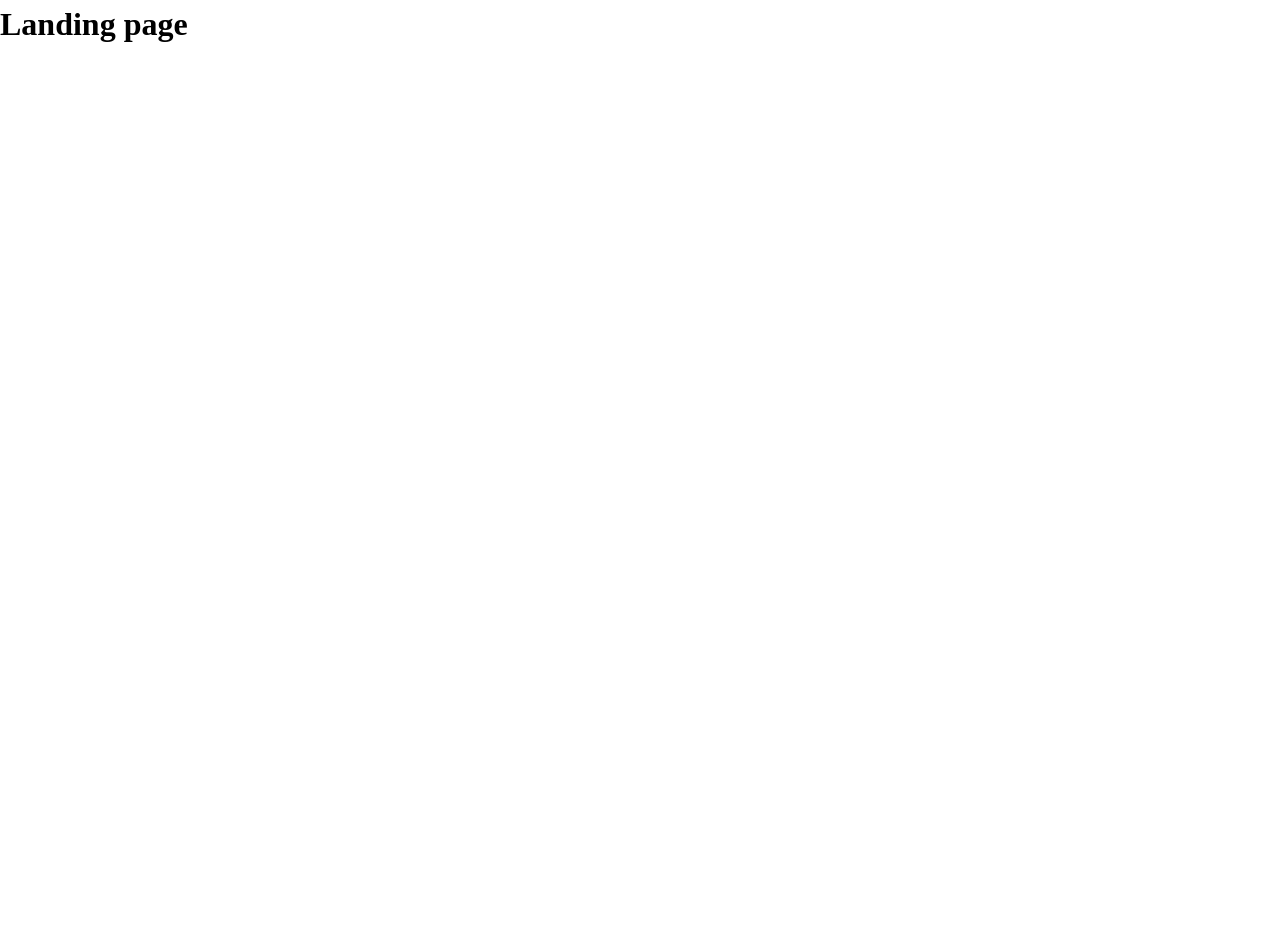
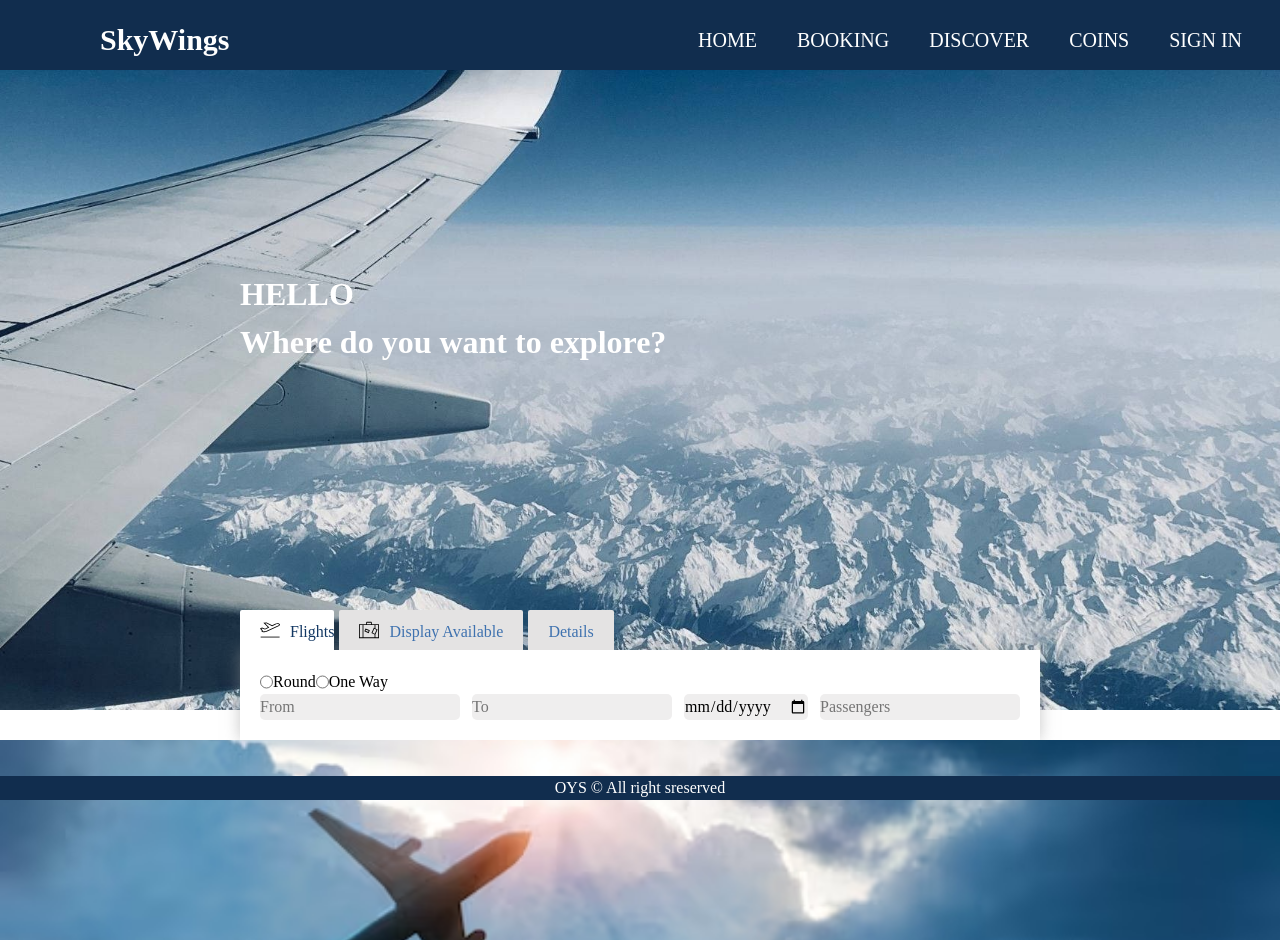
Before and after one commit to OthmanGh/Flight-System-Website, a PHP site: page /pages/landingPage.html in a window 1280 px wide. Before the commit the page is almost empty. Before the commit the page ends 42 px from the top, so only its background shows below. Run offline with PHP 8.4, Linux system fonts and the light colour scheme.

Commit message:
update landing page

```diff
--- a/frontend/pages/landingPage.html
+++ b/frontend/pages/landingPage.html
@@ -7,8 +7,88 @@
     <link rel="stylesheet" href="../styles/common/utilities.css">
     <link rel="stylesheet" href="../styles/style.css">
     <link rel="stylesheet" href="../styles/pages/landing-page.css">
+
   </head>
   <body>
-    <h1>Landing page</h1>
-  </body>
+    <nav>
+      <input type="checkbox" id="check">
+      <label for="check" class="checkbtn">
+        <i class="fas fa-bars"></i>
+      </label>
+      <label class="logo">SkyWings</label>
+      <ul>
+        <li><a class="active" href="#">Home</a></li>
+        <li><a href="#">Booking</a></li>
+        <li><a href="#">Discover</a></li>
+        <li><a href="#">Coins</a></li>
+        <li><a href="#">SIGN IN</a></li>
+      </ul>
+    </nav>
+    <div class="bgimg-1">
+    <h1 class="slogan">HELLO<br>Where do you want to explore?</h1>
+    </div>
+    <div class="container">
+      <div class="tab-buttons">
+      <button class="tab-button active-tab-button flex row" onclick="toggleTab(0)"><img class="icon flex row" src="../styles/assets/flight.svg">Flights</button>
+      <button class="tab-button flex row" onclick="toggleTab(1)"><img class="icon flex row" src="../styles/assets/suitcase.svg">Display Available</button>
+      <button class="tab-button flex row" onclick="toggleTab(2)">Details</button>
+    </div>
+  <div class="tab" id="tab1">
+    <div class="flex row">
+      <input type="radio" id="round">
+      <label for="round">Round</label><br>
+      <input type="radio" id="oneWay">
+      <label for="oneWay">One Way</label><br>
+    </div>
+      <div >
+        <form class="flex row j-s__between">
+          <input type="text" id="departure" placeholder="From">
+          <input type="text" id="arrival" placeholder="To">
+          <input type="date" id="date" placeholder="Date">
+          <input type="number" id="person" placeholder="Passengers">
+        </form>
+      </div>
+  </div>
+  <div class="tab" id="tab2">
+
+  </div>
+  <div class="tab" id="tab3">
+      <h2>Tab 3 Content</h2>
+      <p>Description for Tab 3 goes here.</p>
+  </div>
+    </div>
+    <div class="flex row">
+      <div class="flex column">
+        <div>
+
+        </div>
+        <div>
+
+        </div>
+      </div>
+      <div class="flex column">
+        <div>
+
+        </div>
+        <div>
+
+        </div>
+      </div>
+      <div class="flex column">
+        <div>
+
+        </div>
+        <div>
+
+        </div>
+      </div>
+    </div>
+    <div class="bgimg-2">
+
+    </div>
+    <script src="../scripts/landing-page.js"></script>
+    </body>
+    <footer class="footer">
+      OYS © All right sreserved
+    </footer>
 </html>
--- /dev/null
+++ b/frontend/scripts/landing-page.js
@@ -0,0 +1,18 @@
+function toggleTab(tabIndex) {
+    let tabs = document.getElementsByClassName("tab");
+    for (let i = 0; i < tabs.length; i++) {
+        tabs[i].style.display = "none";
+    }
+    tabs[tabIndex].style.display = "block";
+
+    // Remove the 'active-tab-button' class from all buttons
+    let buttons = document.getElementsByClassName("tab-button");
+    for (let i = 0; i < buttons.length; i++) {
+        buttons[i].classList.remove("active-tab-button");
+    }
+
+    // Add the 'active-tab-button' class to the clicked button
+    buttons[tabIndex].classList.add("active-tab-button");
+  }
+
+  toggleTab(0);
--- a/frontend/styles/pages/landing-page.css
+++ b/frontend/styles/pages/landing-page.css
@@ -0,0 +1,203 @@
+body, html {
+    height: 100%;
+    margin: 0;
+  }
+
+  *{
+    padding: 0;
+    margin: 0;
+    text-decoration: none;
+    list-style: none;
+    box-sizing: border-box;
+  }
+
+  body{
+    font-family: montserrat;
+  }
+
+  nav{
+    background: #112D4E;
+    height: 7rem;
+    width: 100%;
+  }
+
+  label.logo{
+    color: white;
+    font-size: 3rem;
+    line-height: 80px;
+    padding: 0 100px;
+    font-weight: bold;
+  }
+
+  nav ul{
+    float: right;
+    margin-right: 20px;
+  }
+
+  nav ul li{
+    display: inline-block;
+    line-height: 80px;
+    margin: 0 5px;
+  }
+
+  nav ul li a{
+    color: white;
+    font-size: 2rem;
+    padding: 7px 13px;
+    border-radius: 3px;
+    text-transform: uppercase;
+  }
+
+  a:hover{
+    background: #133863;
+    transition: .5s;
+  }
+
+  .checkbtn{
+    font-size: 30px;
+    color: white;
+    float: right;
+    line-height: 80px;
+    margin-right: 40px;
+    cursor: pointer;
+    display: none;
+  }
+
+  #check{
+    display: none;
+  }
+
+
+
+  .bgimg-1, .bgimg-2, .bgimg-3 {
+    background-position: center;
+    background-repeat: no-repeat;
+    background-size: cover;
+  }
+
+  .bgimg-1 {
+    background-image: url("../assets/wing.jpg");
+    height: 80%;
+  }
+  .bgimg-2 {
+    background-image: url("../assets/airplane.avif");
+    height: 20rem;
+  }
+
+.slogan{
+    padding-top: 20rem;
+    margin-bottom: auto;
+    margin:auto;
+    max-width: 80rem;
+    color: white;
+
+}
+.icon{
+    max-height: 2rem;
+    margin-right: 1rem;
+}
+  .container{
+    margin: 0 auto;
+    max-width: 80rem;
+    margin-top: -10rem;
+    z-index: 5;
+  }
+
+  .tab-buttons {
+    display: flex;
+
+  }
+
+  .tab-button {
+    background-color: #e4e3e3;
+    border: none;
+    padding: 10px 20px;
+    cursor: pointer;
+    height: 4rem;
+    border-top-left-radius:0.2rem;
+    border-top-right-radius:0.2rem;
+    margin-right: 0.5rem;
+    color:#3f72af;
+    text-align: center;
+
+  }
+
+  .tab-button:hover {
+    background-color: #ddd;
+  }
+
+  .tab {
+    display: none;
+    width: 100%;
+    padding: 20px;
+    background-color: #ffffff;
+    box-shadow: 0 0 15px #93939385;
+  }
+
+  .active-tab-button {
+    background-color: #ffffff;
+    transform-origin: bottom;
+    color:#133863;
+
+  }
+  input{
+    background-color: #efeeee;
+    border: 0;
+    border-radius: 0.5rem;
+  }
+  .footer{
+    background-color: #112D4E;
+    color: white;
+    text-align: center;
+    position: fixed;
+    left: 0;
+    bottom: 0;
+    width: 100%;
+  }
+  @media (max-width: 952px){
+    label.logo{
+      font-size: 30px;
+      padding-left: 50px;
+    }
+
+    nav ul li a{
+      font-size: 16px;
+    }
+
+  }
+
+  @media (max-width: 858px){
+    .checkbtn{
+      display: block;
+    }
+
+    ul{
+      position: fixed;
+      width: 100%;
+      height: 100vh;
+      background: #112D4E;
+      top: 80px;
+      left: -100%;
+      text-align: center;
+      transition: all .5s;
+    }
+
+    nav ul li{
+      display: block;
+      margin: 50px 0;
+      line-height: 30px;
+    }
+
+    nav ul li a{
+      font-size: 20px;
+    }
+
+    a:hover,a.active{
+      background: none;
+      color: #0082e6;
+    }
+
+    #check:checked ~ ul{
+      left: 0;
+    }
+  }
--- a/frontend/styles/style.css
+++ b/frontend/styles/style.css
@@ -52,6 +52,7 @@ html {
 
 body {
   font-size: 1.6rem;
+  font-family: sans;
 }
 
 .hidden {
```
Also changed, not shown: README.md, frontend/styles/assets/airplane.avif (added), frontend/styles/assets/flight.svg (added), frontend/styles/assets/suitcase.svg (added), frontend/styles/assets/wing.jpg (added).
